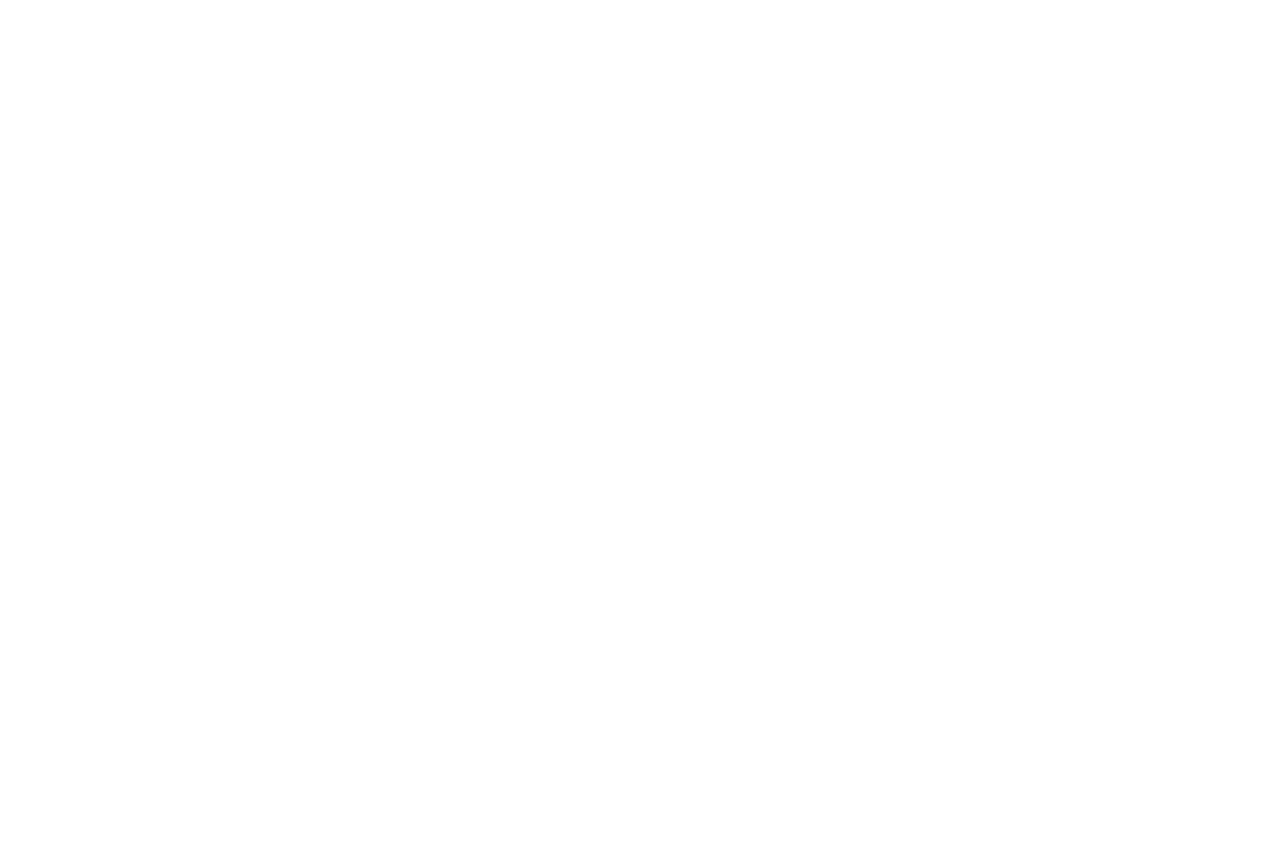
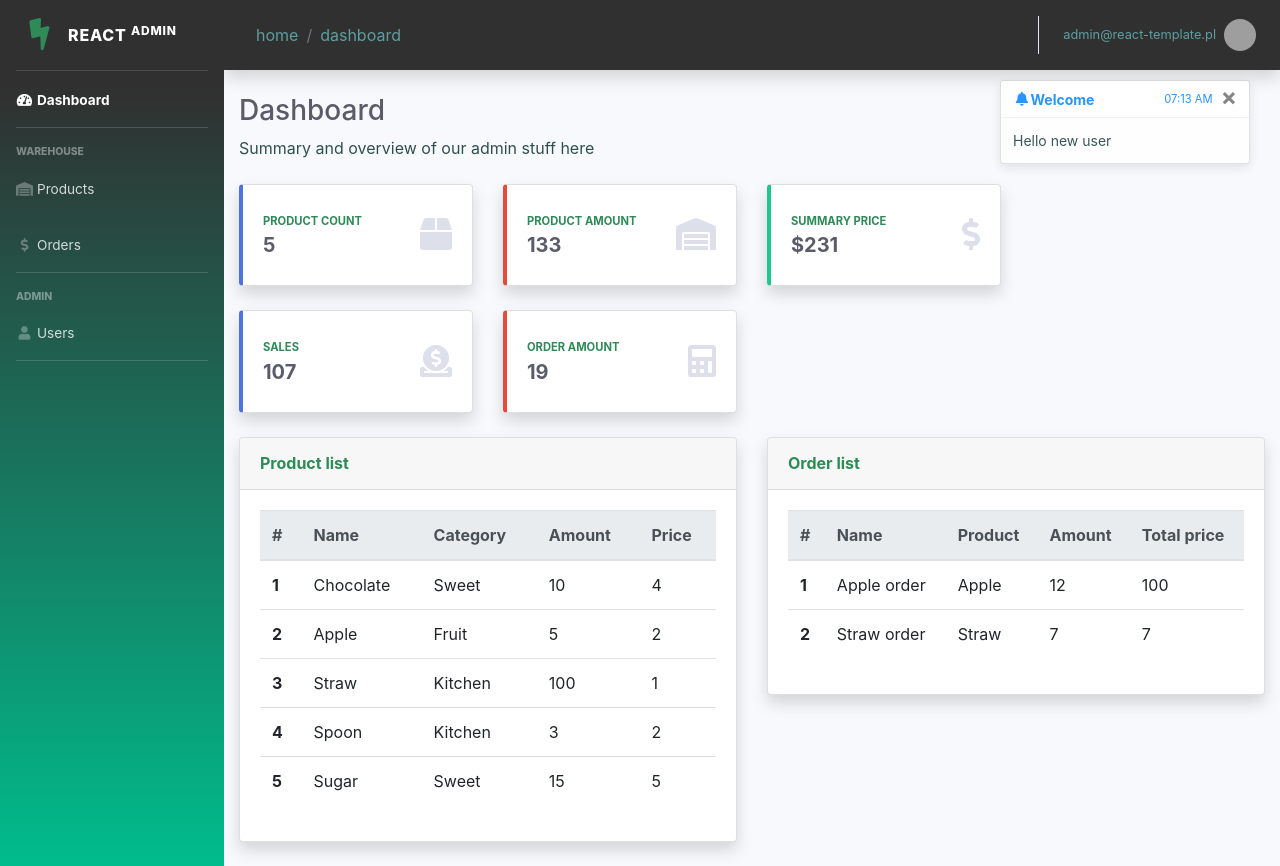
Before and after one commit to delprzemo/react-admin-template, a React (Create React App) app: page / in a window 1280 px wide. Before the commit the page ends 800 px from the top, so only its background shows below. Built offline with nearby package versions, Linux system fonts and the light colour scheme; grey boxes are pictures that could not be loaded.

Commit message:
Improve styles and change default url

```diff
--- a/src/App.css
+++ b/src/App.css
@@ -85,3 +85,7 @@
 .cadet {
     color: cadetblue;
 }
+
+.text-green {
+    color: seagreen !important;
+}
--- a/src/App.tsx
+++ b/src/App.tsx
@@ -13,7 +13,7 @@
 
       <Router>
         <Switch>
-          <PrivateRoute path="/admin">
+          <PrivateRoute path="/">
             <Admin />
           </PrivateRoute>
           <AccountRoute path="/login"><Login /></AccountRoute>
--- a/src/common/elements/TopCard.tsx
+++ b/src/common/elements/TopCard.tsx
@@ -8,7 +8,7 @@
                 <div className="card-body">
                     <div className="row no-gutters align-items-center">
                         <div className="col mr-2">
-                            <div className="text-xs font-weight-bold text-primary text-uppercase mb-1">{props.title}</div>
+                            <div className="text-xs font-weight-bold text-green text-uppercase mb-1">{props.title}</div>
                             <div className="h5 mb-0 font-weight-bold text-gray-800">{props.text}</div>
                         </div>
                         <div className="col-auto">
--- a/src/components/Admin.tsx
+++ b/src/components/Admin.tsx
@@ -1,7 +1,7 @@
 import React, { Fragment } from "react";
 import LeftMenu from "./LeftMenu";
 import TopMenu from "./topMenu/TopMenu";
-import { Switch, Route, useRouteMatch, match } from "react-router";
+import { Switch, Route } from "react-router";
 import Users from "./users/Users";
 import Products from "./products/Products";
 import Orders from "./orders/Orders";
@@ -9,7 +9,6 @@
 import Notifications from "../common/elements/Notification";
 
 const Admin: React.FC = () => {
-  const pathMatch: match<{}>  = useRouteMatch() as match<{}> ;
 
   return (
     <Fragment>
@@ -20,9 +19,9 @@
           <TopMenu />
           <div className="container-fluid">
             <Switch>
-              <Route path={`${pathMatch.path}/users`}><Users /></Route>
-              <Route path={`${pathMatch.path}/products`}><Products /></Route>
-              <Route path={`${pathMatch.path}/orders`}><Orders /></Route>
+              <Route path={`/users`}><Users /></Route>
+              <Route path={`/products`}><Products /></Route>
+              <Route path={`/orders`}><Orders /></Route>
               <Route path="/"><Home /></Route>
             </Switch>
           </div>
--- a/src/components/Home.tsx
+++ b/src/components/Home.tsx
@@ -41,7 +41,7 @@
         <div className="col-xl-6 col-lg-6">
           <div className="card shadow mb-4">
             <div className="card-header py-3">
-              <h6 className="m-0 font-weight-bold text-primary">Product list</h6>
+              <h6 className="m-0 font-weight-bold text-green">Product list</h6>
             </div>
             <div className="card-body">
               <ProductList />
@@ -53,7 +53,7 @@
         <div className="col-xl-6 col-lg-6">
           <div className="card shadow mb-4">
             <div className="card-header py-3">
-              <h6 className="m-0 font-weight-bold text-primary">Order list</h6>
+              <h6 className="m-0 font-weight-bold text-green">Order list</h6>
             </div>
             <div className="card-body">
               <OrderList />
--- a/src/components/LeftMenu.tsx
+++ b/src/components/LeftMenu.tsx
@@ -2,8 +2,6 @@
 import { Link, useRouteMatch, match } from "react-router-dom";
 
 const LeftMenu: React.FC = () => {
-    let pathMatch: match<{}> = useRouteMatch() as match<{}>;
-
     return (
         <ul className="navbar-nav bg-gradient-primary-green sidebar sidebar-dark accordion" id="accordionSidebar">
 
@@ -30,14 +28,14 @@
             </div>
 
             <li className="nav-item">
-                <Link className="nav-link" to={`${pathMatch.url}/products`}>
+                <Link className="nav-link" to={`/products`}>
                     <i className="fas fa-fw fa-warehouse"></i>
                     <span>Products</span>
                 </Link>
             </li>
 
             <li className="nav-item">
-                <Link className="nav-link" to={`${pathMatch.url}/orders`}>
+                <Link className="nav-link" to={`/orders`}>
                     <i className="fas fa-fw fa-dollar-sign"></i>
                     <span>Orders</span>
                 </Link>
@@ -51,7 +49,7 @@
 
 
             <li className="nav-item">
-                <Link className="nav-link" to={`${pathMatch.url}/users`}>
+                <Link className="nav-link" to={`/users`}>
                     <i className="fas fa-fw fa-user"></i>
                     <span>Users</span>
                 </Link>
--- a/src/components/orders/OrderForm.tsx
+++ b/src/components/orders/OrderForm.tsx
@@ -90,7 +90,7 @@
         <Fragment>
             <div className="card shadow mb-4">
                 <div className="card-header py-3">
-                    <h6 className="m-0 font-weight-bold text-primary">Create order</h6>
+                    <h6 className="m-0 font-weight-bold text-green">Create order</h6>
                 </div>
                 <div className="card-body">
                     <form onSubmit={saveOrder}>
--- a/src/components/orders/Orders.tsx
+++ b/src/components/orders/Orders.tsx
@@ -36,7 +36,7 @@
                 <div className="col-xl-12 col-lg-12">
                     <div className="card shadow mb-4">
                         <div className="card-header py-3">
-                            <h6 className="m-0 font-weight-bold text-primary">Order List</h6>
+                            <h6 className="m-0 font-weight-bold text-green">Order List</h6>
                             <div className="header-buttons">
                             </div>
                         </div>
@@ -54,7 +54,7 @@
                 <div className="col-md-6">
                     <div className="card card-bottom-list shadow mb-4">
                         <div className="card-header py-3">
-                            <h6 className="m-0 font-weight-bold text-primary">Product list</h6>
+                            <h6 className="m-0 font-weight-bold text-green">Product list</h6>
                         </div>
                         <ProductList
                             onSelect={selectProduct}
--- a/src/components/products/Products.tsx
+++ b/src/components/products/Products.tsx
@@ -51,7 +51,7 @@
         <div className="col-xl-12 col-lg-12">
           <div className="card shadow mb-4">
             <div className="card-header py-3">
-              <h6 className="m-0 font-weight-bold text-primary">Product List</h6>
+              <h6 className="m-0 font-weight-bold text-green">Product List</h6>
               <div className="header-buttons">
                 <button className="btn btn-success btn-green" onClick={() =>
                   dispatch(setModificationState(ProductModificationStatus.Create))}>
--- a/src/components/products/ProductsForm.tsx
+++ b/src/components/products/ProductsForm.tsx
@@ -81,7 +81,7 @@
       <div className="col-xl-7 col-lg-7">
         <div className="card shadow mb-4">
           <div className="card-header py-3">
-            <h6 className="m-0 font-weight-bold text-primary">Product {(isCreate ? "create" : "edit")}</h6>
+            <h6 className="m-0 font-weight-bold text-green">Product {(isCreate ? "create" : "edit")}</h6>
           </div>
           <div className="card-body">
             <form onSubmit={saveUser}>
--- a/src/components/users/Users.tsx
+++ b/src/components/users/Users.tsx
@@ -60,7 +60,7 @@
         <div className="col-xl-12 col-lg-12">
           <div className="card shadow mb-4">
             <div className="card-header py-3">
-              <h6 className="m-0 font-weight-bold text-primary">Admin List</h6>
+              <h6 className="m-0 font-weight-bold text-green">Admin List</h6>
               <div className="header-buttons">
               </div>
             </div>
@@ -90,7 +90,7 @@
         <div className="col-xl-12 col-lg-12">
           <div className="card shadow mb-4">
             <div className="card-header py-3">
-              <h6 className="m-0 font-weight-bold text-primary">User List</h6>
+              <h6 className="m-0 font-weight-bold text-green">User List</h6>
               <div className="header-buttons">
               </div>
             </div>
```
